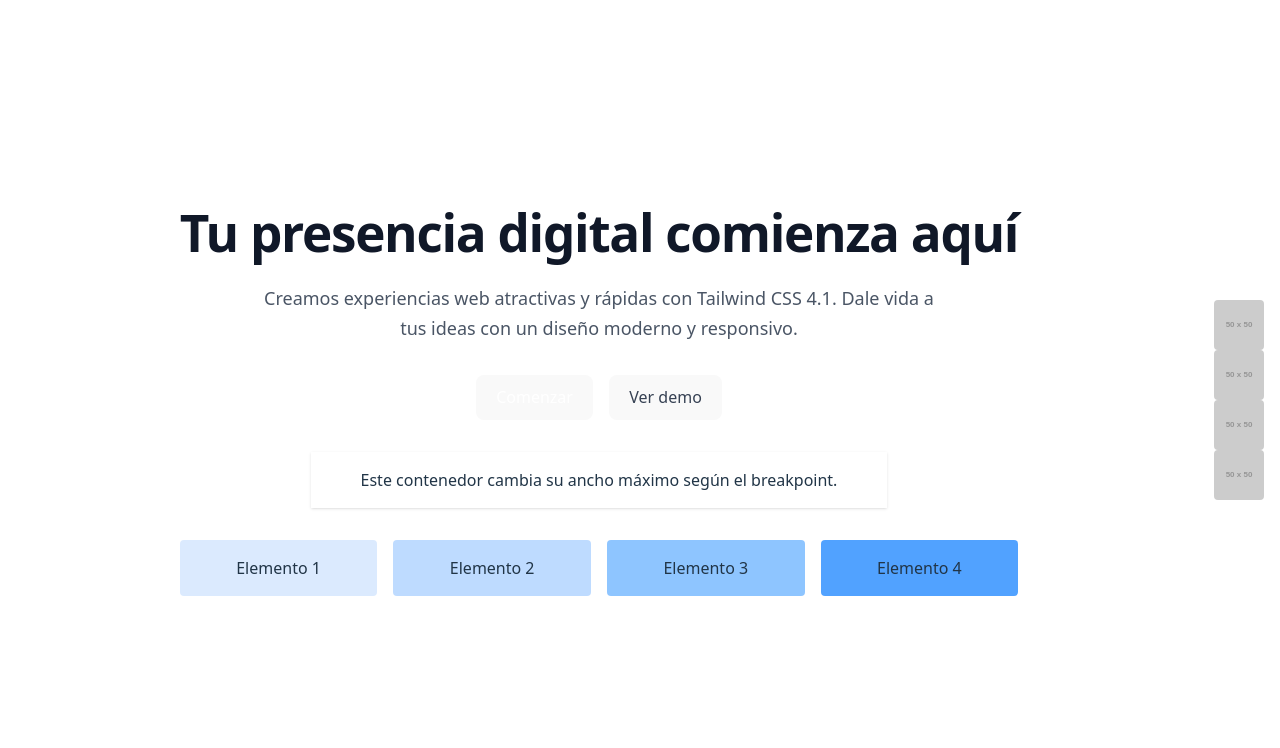
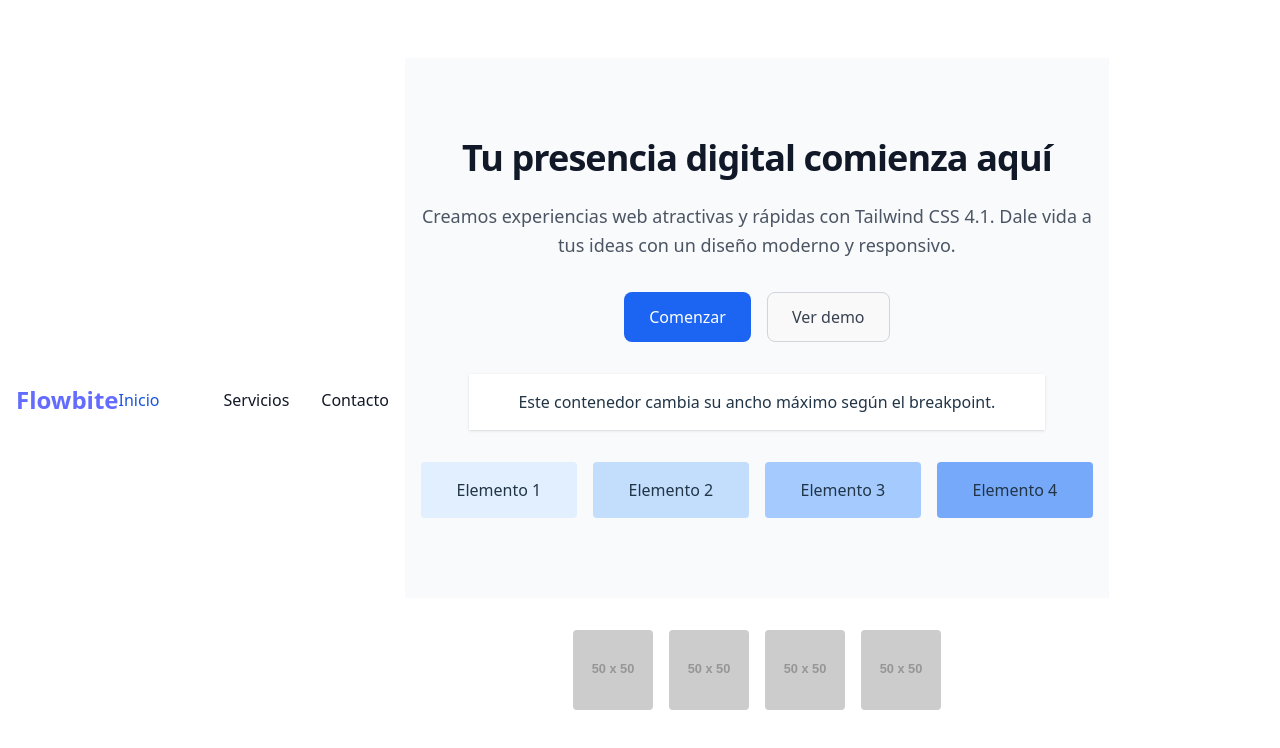
Before and after one commit to vic28code/landing, a website built with Vite: page index.html in a window 1280 px wide. Built offline with nearby package versions, Linux system fonts and the light colour scheme; placeholder pictures from the web are drawn by us.

Commit message:
cambios3

```diff
--- a/index.html
+++ b/index.html
@@ -4,13 +4,53 @@
 <head>
   <meta charset="UTF-8" />
   <link rel="icon" type="image/svg+xml" href="/vite.svg" />
+  <link href="https://cdn.jsdelivr.net/npm/flowbite@3.1.2/dist/flowbite.min.css" rel="stylesheet" />
   <meta name="viewport" content="width=device-width, initial-scale=1.0" />
   <title>Vite App</title>
+  <link href="https://cdn.jsdelivr.net/npm/flowbite@3.1.2/dist/flowbite.min.css" rel="stylesheet" />
   <script src="https://cdn.jsdelivr.net/npm/@tailwindcss/browser@4"></script>
+
 </head>
 
 <body class="bg-white dark:bg-gray-900">
-
+  <nav class="bg-white border-gray-200 dark:bg-gray-900">
+    <div class="max-w-screen-xl flex flex-wrap items-center justify-between mx-auto p-4">
+      <a href="#" class="flex items-center space-x-3 rtl:space-x-reverse">
+        <span class="self-center text-2xl font-semibold whitespace-nowrap dark:text-white">Flowbite</span>
+      </a>
+      <button data-collapse-toggle="navbar-default" type="button"
+        class="inline-flex items-center p-2 w-10 h-10 justify-center text-sm text-gray-500 rounded-lg md:hidden hover:bg-gray-100 focus:outline-none focus:ring-2 focus:ring-gray-200 dark:text-gray-400 dark:hover:bg-gray-700 dark:focus:ring-gray-600"
+        aria-controls="navbar-default" aria-expanded="false">
+        <span class="sr-only">Open main menu</span>
+        <svg class="w-5 h-5" aria-hidden="true" fill="none" stroke="currentColor" viewBox="0 0 24 24"
+          xmlns="http://www.w3.org/2000/svg">
+          <path stroke-linecap="round" stroke-linejoin="round" stroke-width="2" d="M4 6h16M4 12h16M4 18h16">
+          </path>
+        </svg>
+      </button>
+      <div class="hidden w-full md:block md:w-auto" id="navbar-default">
+        <ul
+          class="font-medium flex flex-col p-4 md:p-0 mt-4 border border-gray-100 rounded-lg bg-gray-50 md:flex-row md:space-x-8 md:mt-0 md:border-0 md:bg-white dark:bg-gray-800 md:dark:bg-gray-900 dark:border-gray-700">
+          <li>
+            <a href="#"
+              class="block py-2 px-3 text-white bg-blue-700 rounded md:bg-transparent md:text-blue-700 md:p-0 dark:text-white"
+              aria-current="page">Inicio</a>
+          </li>
+          <li>
+            <a href="#"
+              class="block py-2 px-3 text-gray-900 rounded hover:bg-gray-100 md:hover:bg-transparent md:hover:text-blue-700 md:p-0 dark:text-white md:dark:hover:text-blue-500 dark:hover:bg-gray-700 dark:hover:text-white md:dark:hover:bg-transparent">
+              Servicios</a>
+          </li>
+          <li>
+            <a href="#"
+              class="block py-2 px-3 text-gray-900 rounded hover:bg-gray-100 md:hover:bg-transparent md:hover:text-blue-700 md:p-0 dark:text-white md:dark:hover:text-blue-500 dark:hover:bg-gray-700 dark:hover:text-white md:dark:hover:bg-transparent">
+              Contacto</a>
+          </li>
+        </ul>
+      </div>
+    </div>
+  </nav>
+  <main class="bg-slate-50 dark:bg-gray-900">
     <div id="container-01" class="mx-auto px-4 py-20 text-center">
       <h1 class="text-4xl font-extrabold tracking-tight text-gray-900 dark:text-white">Tu presencia digital comienza aquí
       </h1>
@@ -21,8 +61,9 @@
       <div id="container-02" class="mt-8 flex justify-center gap-4">
         <button id="start" class="inline-block px-6 py-3 text-white bg-blue-600 rounded-lg">Comenzar</button>
         <button id="demo"
-        class="inline-block px-6 py-3 border border-gray-300 text-gray-700 rounded-lg dark:border-gray-600 dark:text-white">Ver
-        demo</button>
+          class="inline-block px-6 py-3 border border-gray-300 text-gray-700 rounded-lg dark:border-gray-600 dark:text-white">
+          Ver demo
+        </button>
       </div>
       <div id="container-03" class="max-w-md md:max-w-xl bg-white mx-auto mt-8 p-4 shadow">
         <p>Este contenedor cambia su ancho máximo según el breakpoint.</p>
@@ -36,15 +77,16 @@
     </div>
     <section class="bg-white dark:bg-gray-900">
       <div id="container-03" class="px-4 py-8 mx-auto">
-      <div id="container-04">
-        <img src="https://placehold.co/50" alt="Imagen 1" class="w-full h-auto rounded">
-        <img src="https://placehold.co/50" alt="Imagen 2" class="w-full h-auto rounded">
-        <img src="https://placehold.co/50" alt="Imagen 3" class="w-full h-auto rounded">
-        <img src="https://placehold.co/50" alt="Imagen 4" class="w-full h-auto rounded">
+        <div id="container-04" class="flex justify-center gap-4">
+          <img src="https://placehold.co/50" alt="Imagen 1" class="w-20 h-20 object-cover rounded">
+          <img src="https://placehold.co/50" alt="Imagen 2" class="w-20 h-20 object-cover rounded">
+          <img src="https://placehold.co/50" alt="Imagen 3" class="w-20 h-20 object-cover rounded">
+          <img src="https://placehold.co/50" alt="Imagen 4" class="w-20 h-20 object-cover rounded">
         </div>
       </div>
     </section>
   </main>
+  <script src="https://cdn.jsdelivr.net/npm/flowbite@3.1.2/dist/flowbite.min.js"></script>
 </body>
 
 </html>
```
Lines whose indentation alone changed are shown as unchanged.
